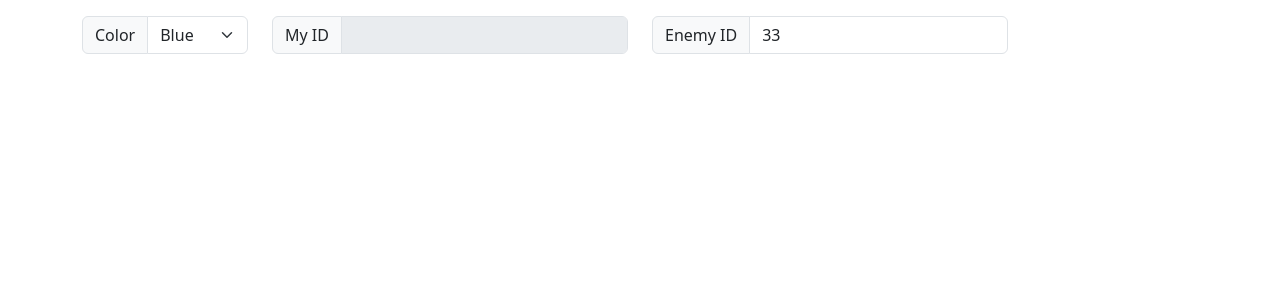
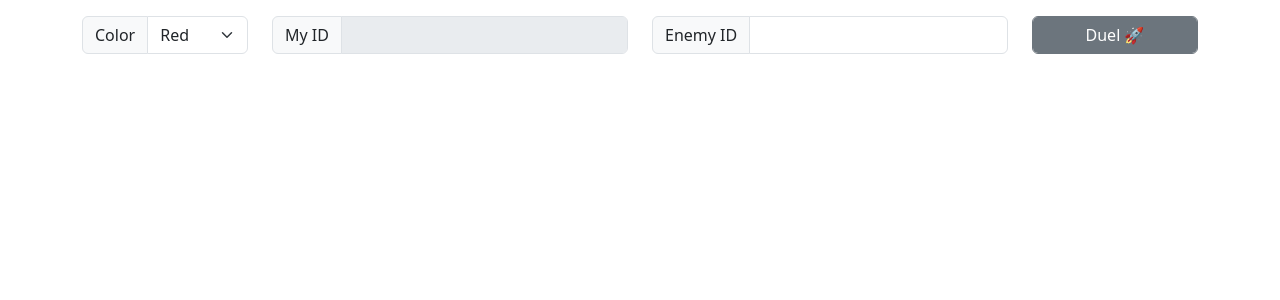
Before and after one commit to xsat/robots-duel-app, a React (Vite) app: page / in a window 1280 px wide. Shown: the top 300 px of the page. Built offline with nearby package versions, Linux system fonts and the light colour scheme.

Commit message:
Add button

```diff
--- /dev/null
+++ b/src/game/components/button.tsx
@@ -0,0 +1,7 @@
+export function Button({ label, onClick }: { label: string; onClick: any }) {
+    return (
+        <button type="button" className="btn btn-secondary form-control" onClick={onClick}>
+            {label}
+        </button>
+    )
+}
--- /dev/null
+++ b/src/game/components/change.tsx
@@ -0,0 +1,3 @@
+export interface Change {
+    (value: string): void
+}
--- a/src/game/components/index.tsx
+++ b/src/game/components/index.tsx
@@ -1,2 +1,4 @@
+export {Button} from './button';
+export {type Change} from './change'
 export {Input} from './input';
 export {Select, type Option} from './select';
--- a/src/game/components/input.tsx
+++ b/src/game/components/input.tsx
@@ -1,8 +1,25 @@
-export function Input({ name, label, value, onChange, isDisabled = false }: { name: string; label: string; value: string; onChange: any; isDisabled?: boolean }) {
+import { useState } from 'react';
+import { Change } from './change';
+
+export function Input({ name, label, value, onChange, isDisabled = false }:
+    { name: string; label: string; value: string; onChange: Change; isDisabled?: boolean }) {
+    const [inputValue, setInputValue] = useState(value);
+
     return (
         <div className="input-group">
-            <div className="input-group-text">{label}</div>
-            <input name={name} type="text" value={value} className="form-control" disabled={isDisabled} onChange={onChange} />
+            <div className="input-group-text">
+                {label}
+            </div>
+            <input name={name}
+                type="text"
+                value={inputValue}
+                className="form-control"
+                disabled={isDisabled}
+                onChange={(event: any) => {
+                    setInputValue(event.target.value);
+
+                    onChange(event.target.value)
+                }} />
         </div>
     );
 }
--- a/src/game/components/select.tsx
+++ b/src/game/components/select.tsx
@@ -1,10 +1,22 @@
+import { useState } from 'react';
+import { Change } from './change';
+
 export interface Option { value: string; label: string; }
 
-export function Select({ name, label, options, onChange }: { name: string; label: string; options: Option[]; onChange: any }) {
+export function Select({ name, label, value, options, onChange }:
+    { name: string; label: string; value: string; options: Option[]; onChange: Change }) {
+    const [selectValue, setSelectValue] = useState(value);
+
     return (
         <div className="input-group">
-            <div className="input-group-text">{label}</div>
-            <select name={name} className="form-select" aria-label={label} onChange={onChange}>
+            <div className="input-group-text">
+                {label}
+            </div>
+            <select name={name} className="form-select" value={selectValue} aria-label={label} onChange={(event: any) => {
+                setSelectValue(event.target.value);
+
+                onChange(event.target.value)
+            }}>
                 {options.map((option) => {
                     return (
                         <option key={name + option.value} value={option.value}>
--- a/src/game/start.tsx
+++ b/src/game/start.tsx
@@ -1,4 +1,4 @@
-import {Input, Select, Option} from "./components"
+import { Button, Change, Input, Select, Option } from "./components"
 
 export default function Start() {
     const colorOptions: Option[] = [
@@ -6,17 +6,23 @@ export default function Start() {
         { value: "red", label: "Red" }
     ];
 
+    const onChangeColor: Change = (value: string) => { console.log(value) }
+    const onChangeEnemyId: Change = (value: string) => { console.log(value) }
+
     return (
         <>
             <div className="row">
                 <div className="col-sm-2 mt-3">
-                    <Select name="color" label="Color" options={colorOptions} onChange={() => { console.log(1) }} />
+                    <Select name="color" label="Color" value="red" options={colorOptions} onChange={onChangeColor} />
                 </div>
                 <div className="col-sm-4 mt-3">
                     <Input name="my_id" label="My ID" value="" onChange={() => { console.log(1) }} isDisabled={true} />
                 </div>
                 <div className="col-sm-4 mt-3">
-                    <Input name="enemy_id" label="Enemy ID" value="33" onChange={() => { console.log(1) }} />
+                    <Input name="enemy_id" label="Enemy ID" value="" onChange={onChangeEnemyId} />
+                </div>
+                <div className="col-sm-2 mt-3">
+                    <Button label="Duel &#128640;" onClick={() => { console.log(1) }} />
                 </div>
             </div>
         </>
```
